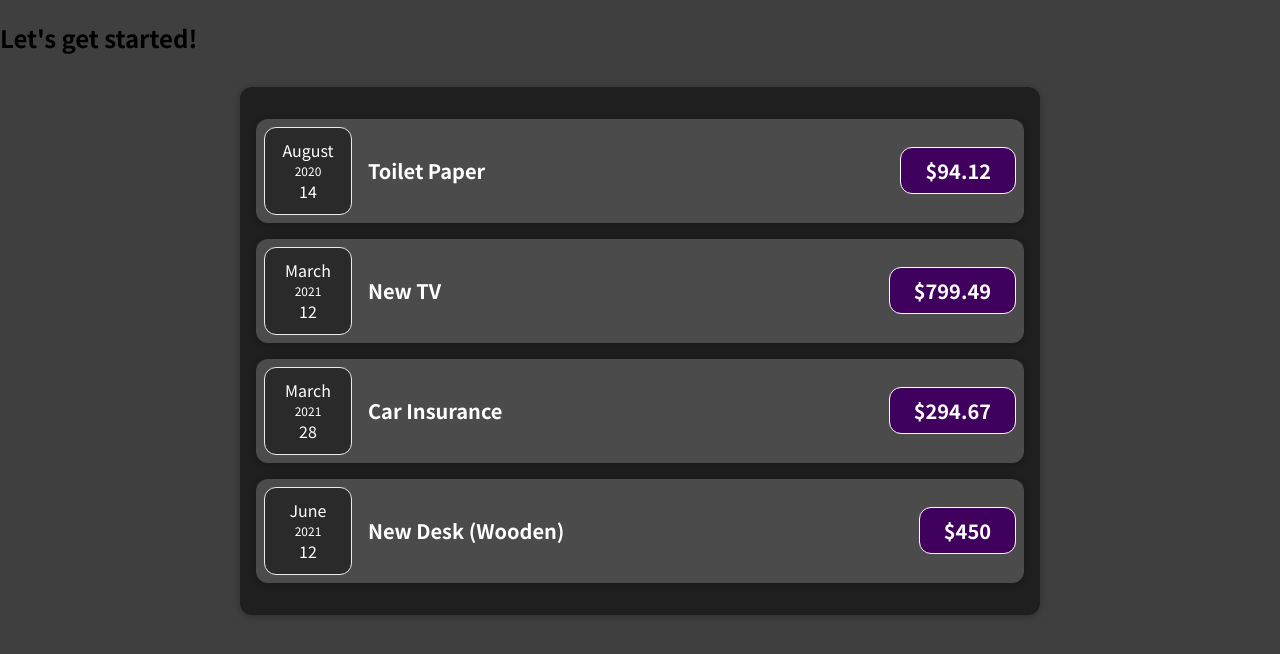
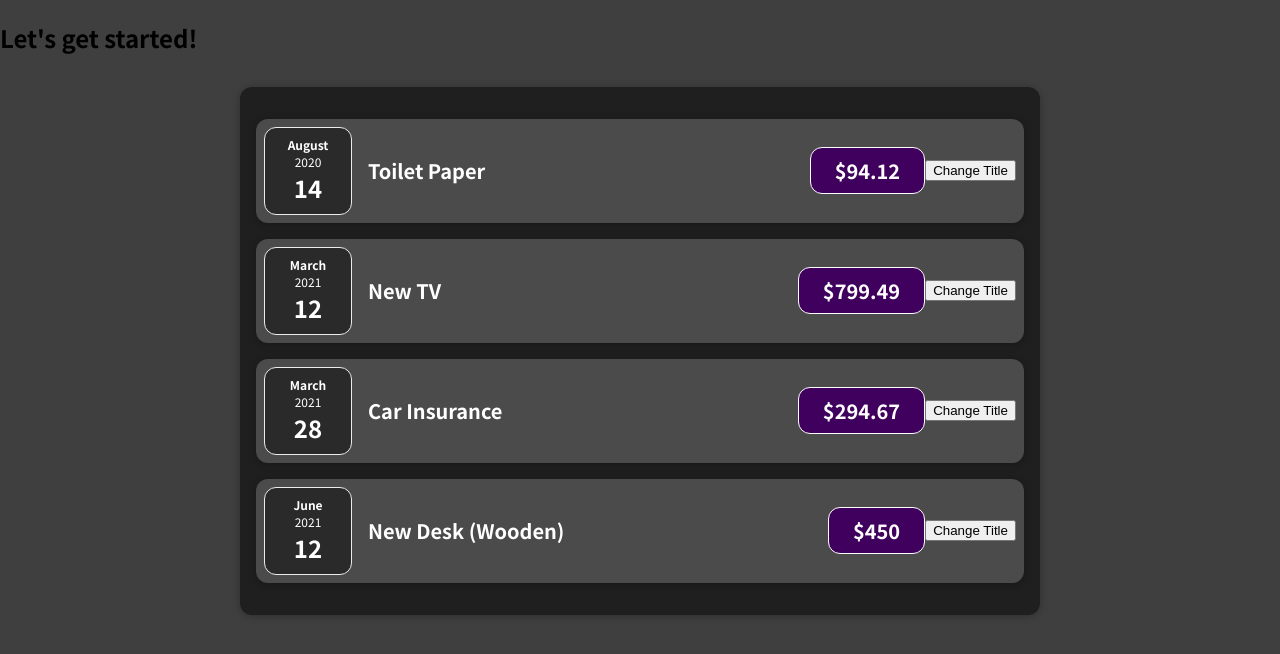
Before and after one commit to Junwon-Park/practice, a React (Create React App) app in the folder react/01-starting-setup/: page / in a window 1280 px wide. Shown: the top 654 px of the page. Built offline with nearby package versions, Linux system fonts and the light colour scheme.

Commit message:
이벤트 등록 공부

```diff
--- a/react/01-starting-setup/src/components/ExpenseDate.js
+++ b/react/01-starting-setup/src/components/ExpenseDate.js
@@ -8,9 +8,9 @@ function ExpenseDate({ date }) {
 
   return (
     <div className="expense-date">
-      <div classname="expense-date__month">{month}</div>
+      <div className="expense-date__month">{month}</div>
       <div className="expense-date__year">{year}</div>
-      <div classname="expense-date__day">{day}</div>
+      <div className="expense-date__day">{day}</div>
     </div>
   );
 }
--- a/react/01-starting-setup/src/components/ExpenseItem.js
+++ b/react/01-starting-setup/src/components/ExpenseItem.js
@@ -6,6 +6,11 @@ function ExpenseItem({ title, amount, date }) {
   //? Props는 꼭 객체이기 때문에 당연히 구조분해 할당으로 받을 수 있다.
   //! 물론 이때, 각 속성의 이름은 넘겨줄 때의 이름과 동일해야 한다.
 
+  const clickHandler = () => {
+    // onClick 이벤트 발생 시, 동작할 함수, function 키워드로 작성해도 동일하게 동작한다.
+    console.log("Clicked!!!");
+  };
+
   return (
     <Card className="expense-item">
       <ExpenseDate date={date} />
@@ -13,6 +18,9 @@ function ExpenseItem({ title, amount, date }) {
         <h2>{title}</h2>
         <div className="expense-item__price">${amount}</div>
       </div>
+      <button onClick={clickHandler()}>Change Title</button>
+      {/* onClick과 같은 이벤트 리스너에서 동작할 함수 지정은 함수를 지정한다.
+      반드시 ()를 붙여 호출하는 것이 아닌 함수를 지정만 해주어야 한다. */}
     </Card>
   );
 
```
Also changed, not shown: react/01-starting-setup/src/App.js (+7 -0 lines), 1 other file (tests, documents, lock files or other folders).
